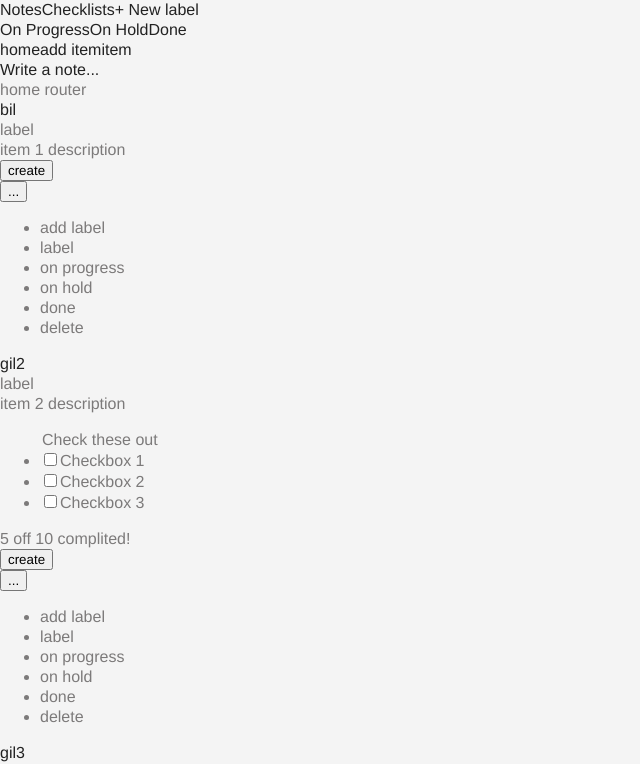
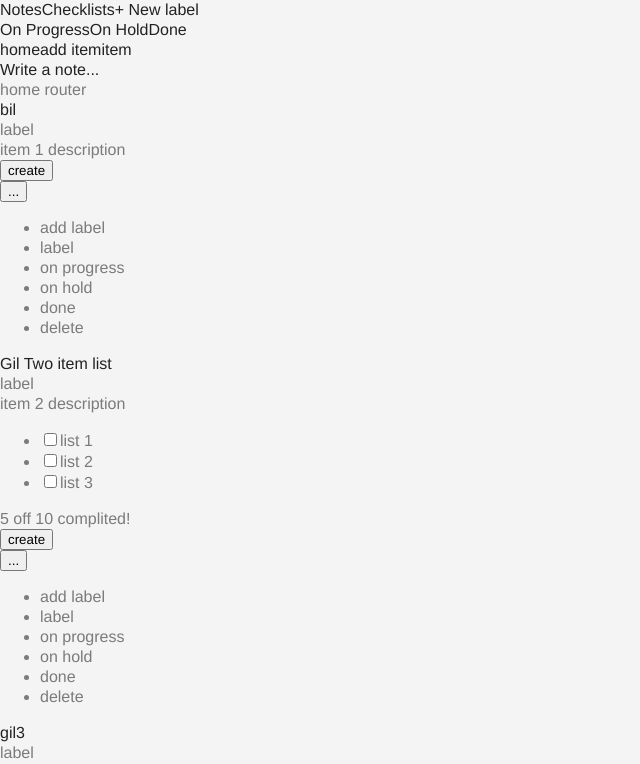
Before and after one commit to gil-ben-tzur/-checklist, a React app: page / in a window 1280 px wide. Shown: the top 764 px of the page, without its empty margins (0-640 px from the left). Built offline with nearby package versions, Linux system fonts and the light colour scheme.

Commit message:
add checklist component and item titles as url

```diff
--- /dev/null
+++ b/src/containers/_checklist.js
@@ -0,0 +1,52 @@
+
+import React , {Component}from 'react'
+import {bindActionCreators} from 'redux'
+import {connect} from 'react-redux'
+import { withRouter } from 'react-router'
+import { Link } from 'react-router-dom'
+
+
+
+class _CheckList extends Component{
+	_GetList(){
+		return this.props.check.map((data) => {
+			return (
+				<li key={`itemCheck-${data.id}`}>
+						<input id={`itemIndex-${data.id}`} type="checkbox" />
+						<label htmlFor={`itemIndex-${data.id}`}>{data.listContent}</label>
+				</li>
+				);
+		});
+
+	}
+	//
+
+	render (){
+
+		return(
+			<div className="item--body--checklist" >
+			   <ul className="checklist">
+			   	{this._GetList()}
+
+			   </ul>
+			   <div className="progress-bar">
+					<div className="progress-bar--status">
+						<span>5</span> off <span>10</span> complited!
+
+						<div className="progress-bar--bg">
+							<div className="progress-bar--fill"></div>
+						</div>
+					</div>
+
+				</div>
+			</div>
+		);
+	}
+}
+
+function mapStateToProps(state){
+	return{
+		check:state.checkListData
+	}
+}
+export default connect(mapStateToProps)(_CheckList)
--- a/src/containers/_item.js
+++ b/src/containers/_item.js
@@ -3,20 +3,20 @@ import {bindActionCreators} from 'redux'
 import {connect} from 'react-redux'
 import { withRouter } from 'react-router'
 import { Link } from 'react-router-dom'
+import _CheckList from './_checklist.js'
+
+
+
 class _Item extends Component{
-_GetKey(){
-	return this.props.item.map((data) => {
-		return data.id
-
-	});
-}
 _GetItem(){
 	return this.props.item.map((data) => {
+		let itemName = data.title.replace(/\s+/g, '-').toLowerCase();
 		return (
-			<div className="item" key={data.id}>
+			<div className="item" key={`item-${itemName}`}>
 					<div className="item--header">
 						<span className="item--header--title">
-							<Link to={`/edit-item/${data.id,data.title}`}>{data.title}</Link>
+							<Link to={`/edit-item/${itemName}`}>{data.title}</Link>
+
 						</span>
 					</div>
 					<div className="label-list">
@@ -30,28 +30,10 @@ _GetItem(){
 						</div>
 						{
 							data.isList ?
-
-							<div className="item--body--checklist">
-								<ul className="checklist">
-								    <legend>Check these out</legend>
-				    				<li><input id="checkbox1" type="checkbox" /><label htmlFor="checkbox1">Checkbox 1</label></li>
-				   					<li><input id="checkbox2" type="checkbox" /><label htmlFor="checkbox2">Checkbox 2</label></li>
-				    				<li><input id="checkbox3" type="checkbox" /><label htmlFor="checkbox3">Checkbox 3</label></li>
-				  				</ul>
-				  				<div className="progress-bar">
-									<div className="progress-bar--status">
-										<span>5</span> off <span>10</span> complited!
-									</div>
-									<div className="progress-bar--bg">
-										<div className="progress-bar--fill"></div>
-									</div>
-								</div>
-							</div>
+							<_CheckList itemID={`${data.id}`} />
 							:
 							null
 						}
-
-
 					</div>
 
 			<div className="item--footer">
@@ -75,17 +57,15 @@ _GetItem(){
 	});
 }
 
+
 	render (){
 		return(
 			<div className="items" >
-			   {this._GetItem()}
-			</div>
 
 
 
-
-
-
+			   {this._GetItem()};
+			</div>
 
 		);
 	}
--- /dev/null
+++ b/src/reducers/checklist.js
@@ -0,0 +1,22 @@
+//
+
+export default function(){
+	return[
+		{
+			id:1,
+			checked:false,
+			listContent:"list 1"
+		},
+		{
+			id:2,
+			checked:false,
+			listContent:"list 2"
+			}
+		,
+		{
+			id:3,
+			checked:false,
+			listContent:"list 3"
+		}
+	]
+}
--- a/src/reducers/index.js
+++ b/src/reducers/index.js
@@ -1,10 +1,12 @@
 import {combineReducers} from 'redux';
 import Item from './item';
 import Label from './labels';
+import CheckList from './checklist';
 
 
 const allReducers = combineReducers({
 	itemData:Item,
+	checkListData:CheckList,
 	labelData:Label
 });
 
--- a/src/reducers/item.js
+++ b/src/reducers/item.js
@@ -15,9 +15,16 @@ export default function(){
 	},
 	{
 		id:2,
-		title:"gil2",
+		title:"Gil Two item list",
 		description:"item 2 description",
-		isList:true
+		isList:true,
+		listItems:[
+			{checked:false,listIndex:1,listContent:"list one"},
+			{checked:false,listIndex:2,listContent:"list 2"},
+			{checked:false,listIndex:3,listContent:"list 3"},
+			]
+
+
 		/*status:{
 			onProgress:true,
 			onHold:false,
@@ -29,7 +36,7 @@ export default function(){
 		id:3,
 		title:"gil3",
 		description:"item 3 description",
-		isList:true
+		isList:false
 		/*status:{
 			onProgress:true,
 			onHold:false,
```
